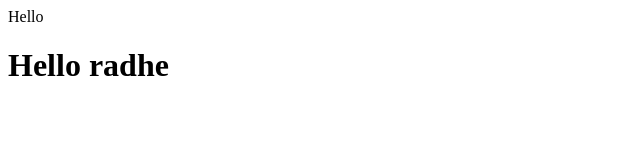
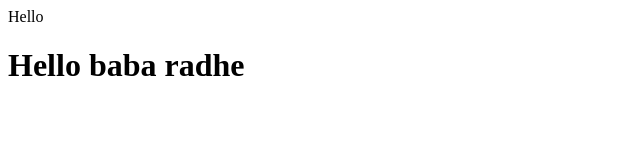
Before and after one commit to neltonf/gitTest, a plain HTML site: page index.html in a window 1280 px wide. Shown: the whole page, without its empty margins (0-640 px from the left). Drawn offline with Linux system fonts and the light colour scheme.

Commit message:
added baba

```diff
--- a/index.html
+++ b/index.html
@@ -1,2 +1,2 @@
 <p>Hello</p>
-<h1>Hello radhe</h1>
+<h1>Hello baba radhe</h1>
```
